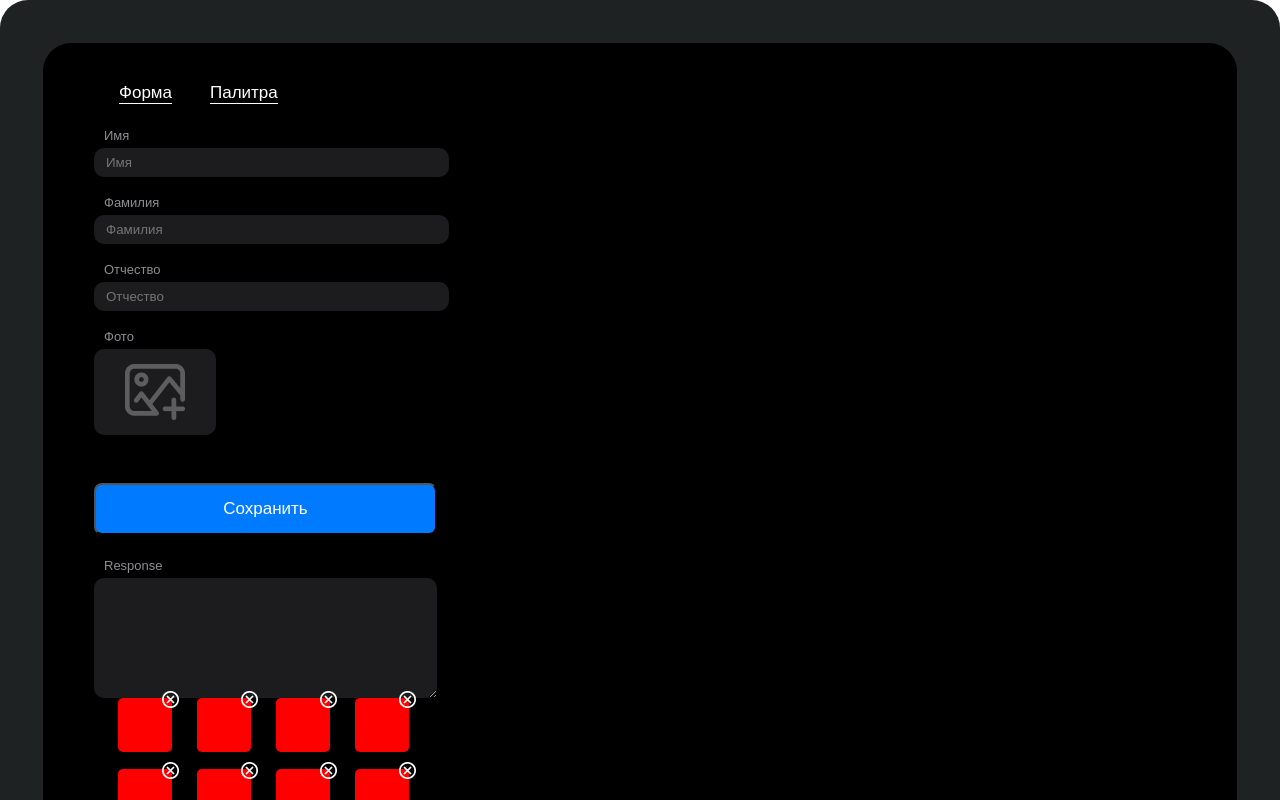
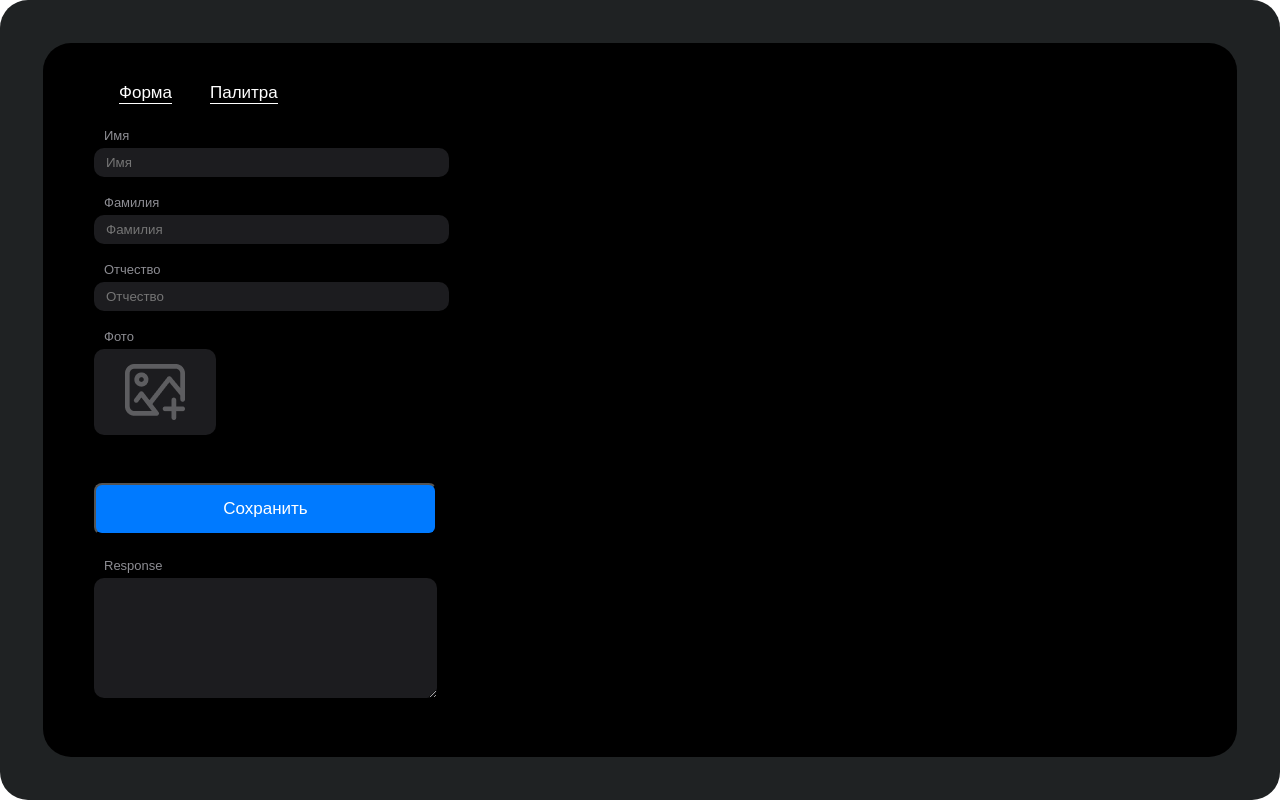
Before and after one commit to Maxim270693/palette-test, a React (Create React App) app: page / in a window 1280 px wide. Shown: the top 800 px of the page. Built offline with nearby package versions, Linux system fonts and the light colour scheme.

Commit message:
added routes

```diff
--- a/src/App.tsx
+++ b/src/App.tsx
@@ -3,6 +3,7 @@ import './App.scss';
 import Header from "./components/Header/Header";
 import Form from "./components/Form/Form";
 import Palette from "./components/Palette/Palette";
+import {Routes, Route} from 'react-router-dom';
 
 function App() {
 
@@ -10,8 +11,10 @@ function App() {
         <div className="App">
             <div className="container">
                 <Header/>
-                <Form/>
-                <Palette/>
+                <Routes>
+                    <Route path="/" element={<Form/>}/>
+                    <Route path="/palette" element={<Palette/>}/>
+                </Routes>
             </div>
         </div>
     );
--- a/src/index.tsx
+++ b/src/index.tsx
@@ -3,14 +3,17 @@ import ReactDOM from 'react-dom/client';
 import './index.css';
 import App from './App';
 import reportWebVitals from './reportWebVitals';
+import {BrowserRouter} from "react-router-dom";
 
 const root = ReactDOM.createRoot(
-  document.getElementById('root') as HTMLElement
+    document.getElementById('root') as HTMLElement
 );
 root.render(
-  <React.StrictMode>
-    <App />
-  </React.StrictMode>
+    <React.StrictMode>
+        <BrowserRouter>
+            <App/>
+        </BrowserRouter>
+    </React.StrictMode>
 );
 
 // If you want to start measuring performance in your app, pass a function
```
